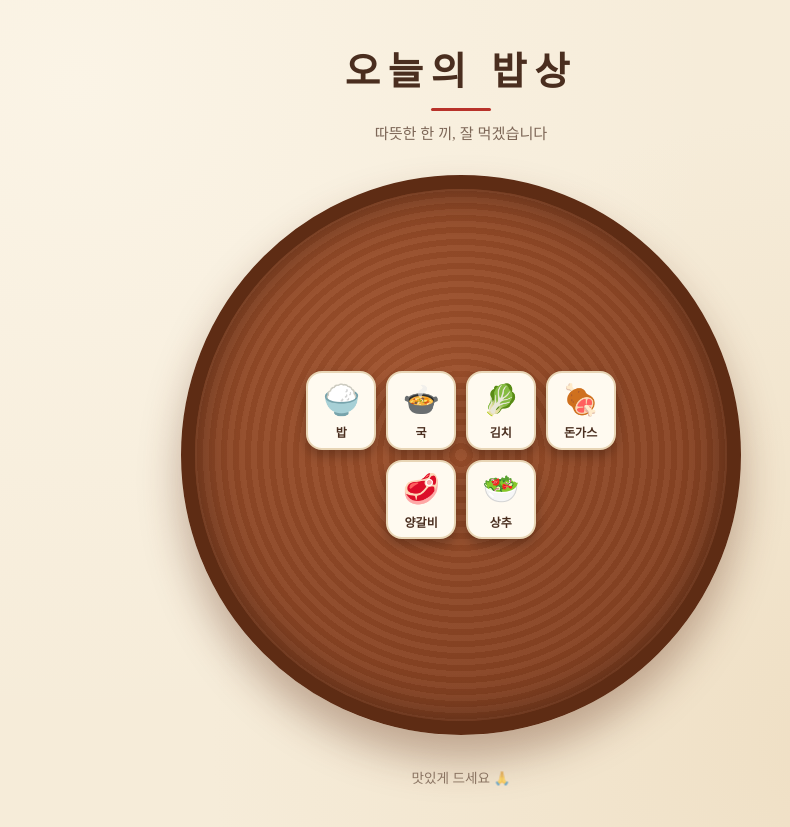
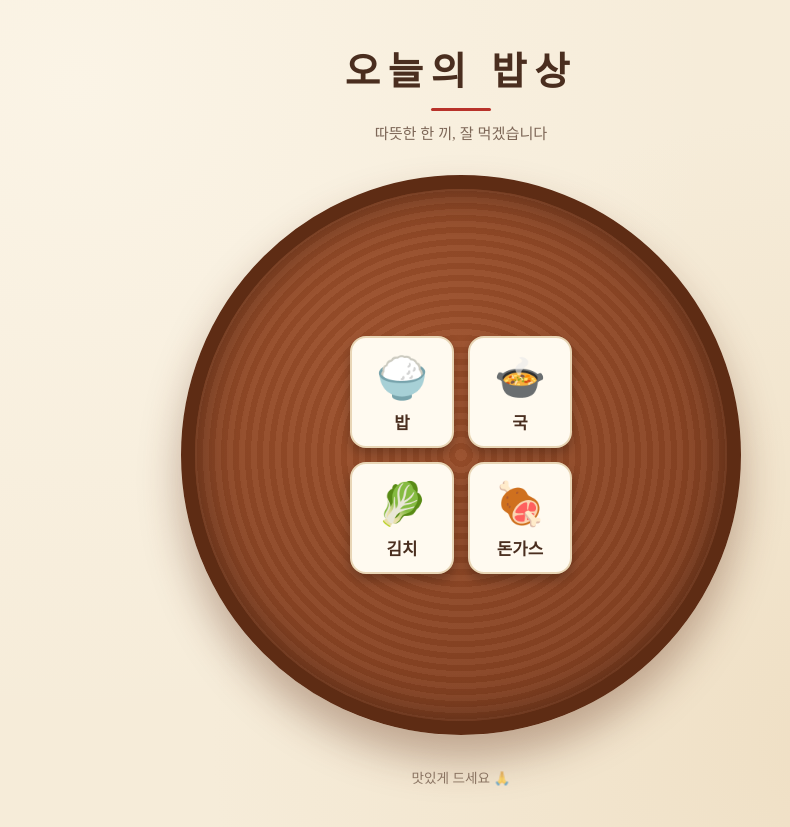
Before and after one commit to ohmypd/bapsang02, a plain HTML site: page index.html in a window 1280 px wide. Shown: the whole page, without its empty margins (179-969 px from the left). Drawn offline with Linux system fonts and the light colour scheme.

```diff
--- a/index.html
+++ b/index.html
@@ -67,8 +67,6 @@
       align-items: center;
       justify-content: center;
       padding: 8%;
-      min-height: 0;
-      container-type: inline-size; /* 카드 크기를 상 크기에 맞춤 */
       background:
         repeating-radial-gradient(circle at 50% 50%,
           rgba(255, 255, 255, 0.04) 0 6px,
@@ -87,18 +85,18 @@
       flex-wrap: wrap;
       align-items: center;
       justify-content: center;
-      gap: 3cqw;
+      gap: 14px;
     }
 
     .dishes li {
-      width: 21cqw;
-      padding: 2.6cqw 1cqw 2cqw;
+      width: 104px;
+      padding: 16px 8px 12px;
       text-align: center;
       background: var(--card);
       border: 2px solid var(--card-line);
       border-radius: 16px;
       box-shadow: 0 6px 12px rgba(0, 0, 0, 0.25);
-      font-size: clamp(0.75rem, 3.6cqw, 1.1rem);
+      font-size: 1.05rem;
       font-weight: 700;
       transition: transform 0.2s ease;
     }
@@ -107,7 +105,7 @@
 
     .dishes li span {
       display: block;
-      font-size: 9cqw;
+      font-size: 2.6rem;
       line-height: 1.2;
       margin-bottom: 6px;
     }
@@ -139,8 +137,6 @@
       <li><span>🍲</span>국</li>
       <li><span>🥬</span>김치</li>
       <li><span>🍖</span>돈가스</li>
-      <li><span>🥩</span>양갈비</li>
-      <li><span>🥗</span>상추</li>
     </ul>
   </main>
 
```
